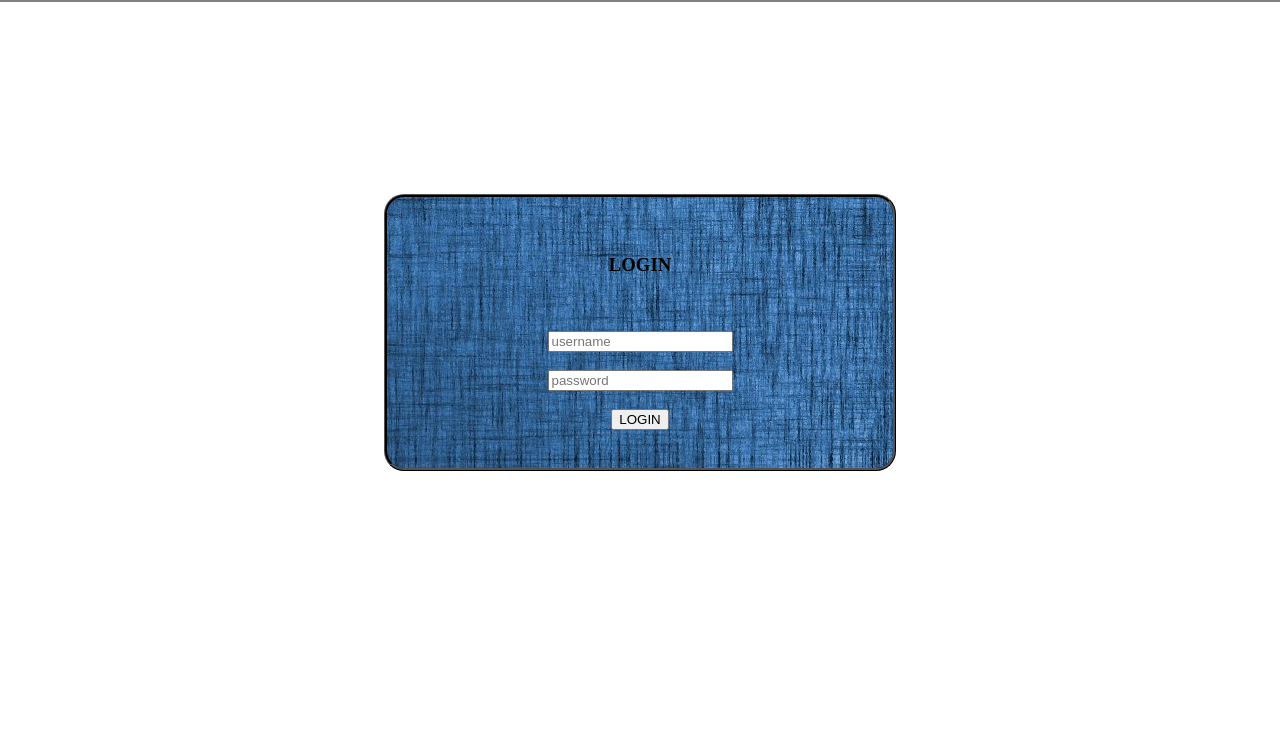
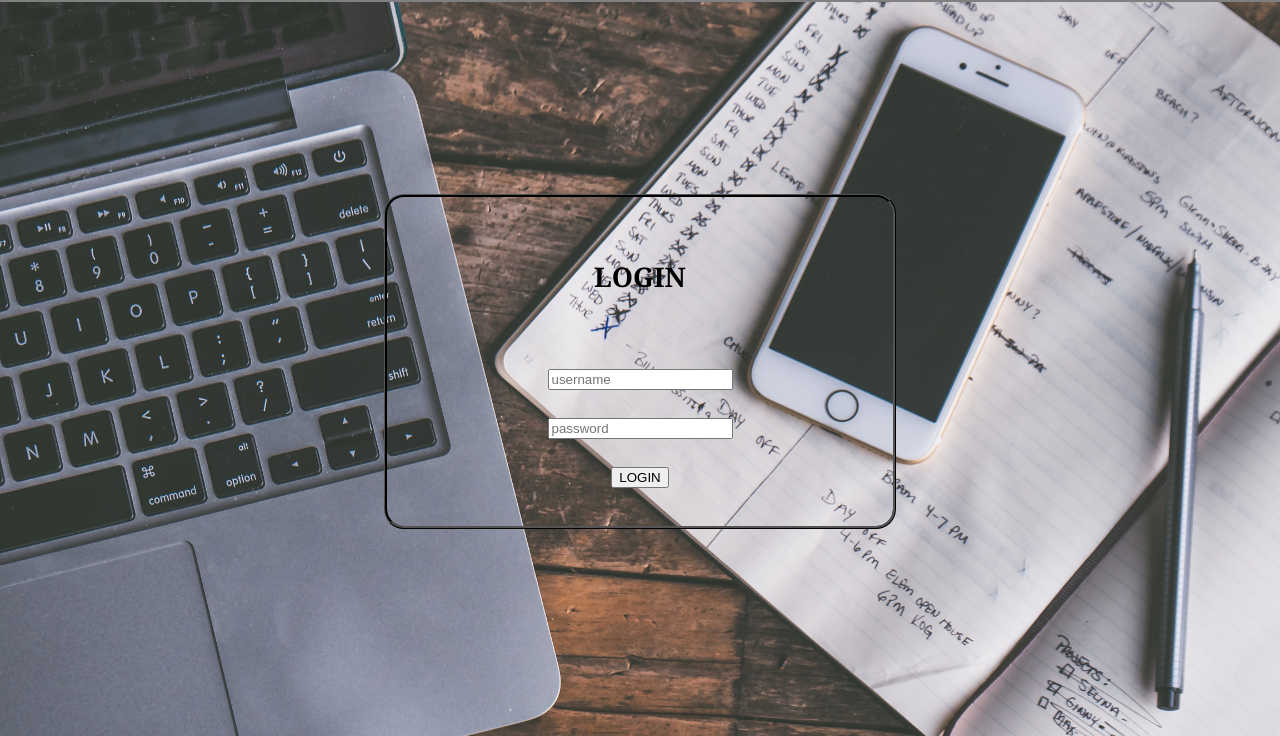
Before and after one commit to abhi-2605/abhi-2605-todo.github.io, a plain HTML site: page index.html in a window 1280 px wide. Shown: the part 64-800 px from the top of the page. Drawn offline with nearby package versions, Linux system fonts and the light colour scheme.

Commit message:
third updated

```diff
--- a/css/style.css
+++ b/css/style.css
@@ -21,11 +21,13 @@ header {
     margin-right: 30%;
     margin-left: 30%;
     padding: 3%;
-    background-image: url(/images/pic.jpg);
+    filter: alpha(opacity=60);
+    font-family: Georgia, 'Times New Roman', Times, serif;
+    font-size: large;
 }
 
 #home {
-    background-image: url(/images/3.jpg);
+    background-image: url(/images/1\ \(1\).jpg);
     background-size: cover;
     background-size: 80%;
 }
@@ -33,6 +35,8 @@ header {
 #table {
     font-family: -apple-system, BlinkMacSystemFont, 'Segoe UI', Roboto, Oxygen, Ubuntu, Cantarell, 'Open Sans', 'Helvetica Neue', sans-serif;
     text-align: center;
+    font-weight: bold;
+    font-style: oblique;
 }
 
 #jj {
@@ -42,3 +46,8 @@ header {
     margin-top: 20%;
     color: lightcoral;
 }
+
+#index {
+    background-image: url(/images/4.jpg);
+    background-size: cover;
+}
--- a/index.html
+++ b/index.html
@@ -11,7 +11,7 @@
 
 </head>
 
-<body background="/images/white - Copy.jpg">
+<body id="index">
     <header>
         <h2>
             LOGIN
@@ -19,7 +19,7 @@
     </header>
     <div id="login">
         <form>
-            <h3>LOGIN</h3>
+            <h2>LOGIN</h2>
             <br>
             <br>
             <input type="text" placeholder="username" id="username">
```
